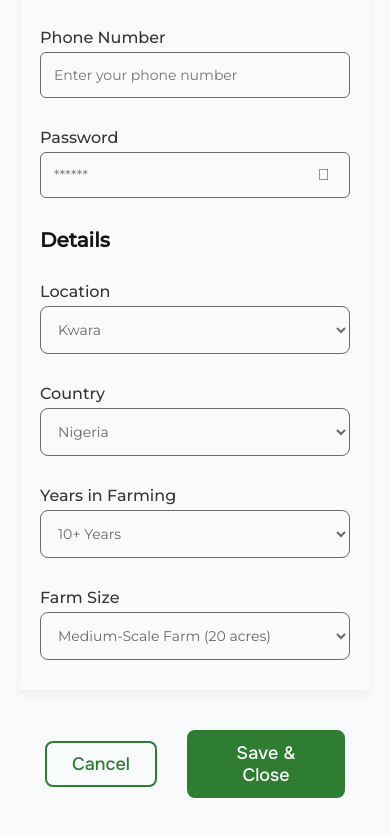
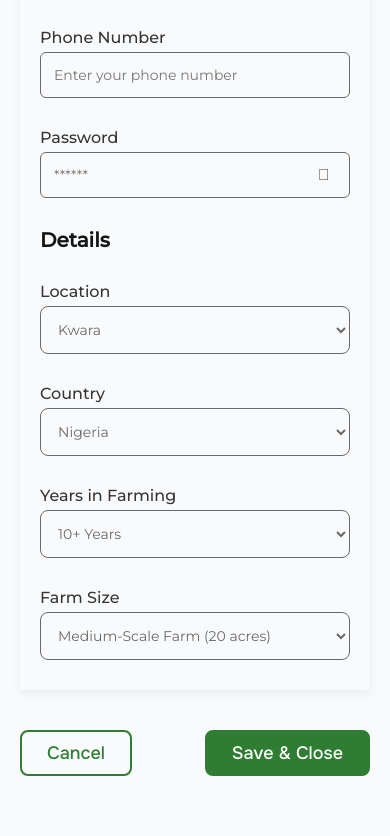
Before and after one commit to TorezC/FarmBot, a React (Create React App) app: page /profile in a window 390 px wide. Shown: the part 589-1425 px from the top of the page. Built offline with nearby package versions, Linux system fonts and the light colour scheme.

Commit message:
updated mobile view for profile page

```diff
--- a/src/pages/profile/profile.css
+++ b/src/pages/profile/profile.css
@@ -95,7 +95,7 @@
 @media screen and (min-width:769px) and (max-width:900px){
     .profile-btn li button, .profile-settings-header ul li button{font-size:calc(1rem - 4px);}
 }
-@media screen and (max-width:768px) {
+@media screen and (max-width:768px){
     .profile-aside-header{position:relative;height:auto;overflow-y:hidden;}
     .profile-aside-head{height:auto;margin:20px auto;width:90%;}
     .profile-body-flex{flex-direction:column;}
@@ -111,9 +111,11 @@
     .basic-form input{width:100%;}
     .basic-fill-form,.details-fill-form{padding:0 20px;}
     .basic-note,.details-note{padding:0 0 0 20px;}
-    .profile-submit-flex{justify-content:space-between;}
+    .profile-submit-flex{justify-content:space-between;margin:0 0;}
     .profile-logo-header{display:flex;align-items:center;justify-content:space-between;}
     .profile-btn-bar i{color:#FFFFFF;}
     .profile-btn-head-bar{display:block;}
-    /* .profile-btn-head{display:flex;align-items:center;justify-content:center;} */
 }
+@media screen and (max-width:320px){
+    .profile-submit-flex button{font-size:1rem;padding:10px 20px;}
+}
```
